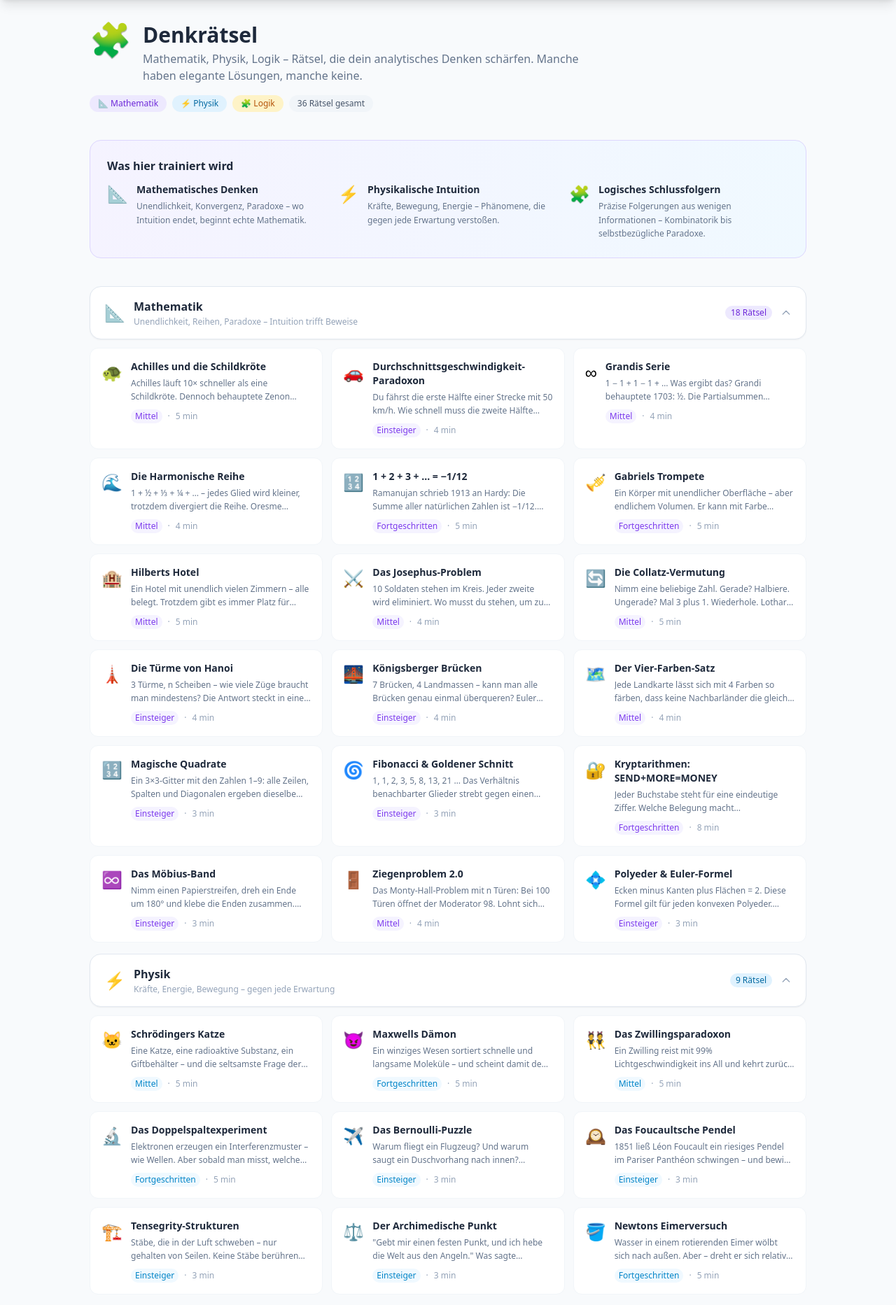
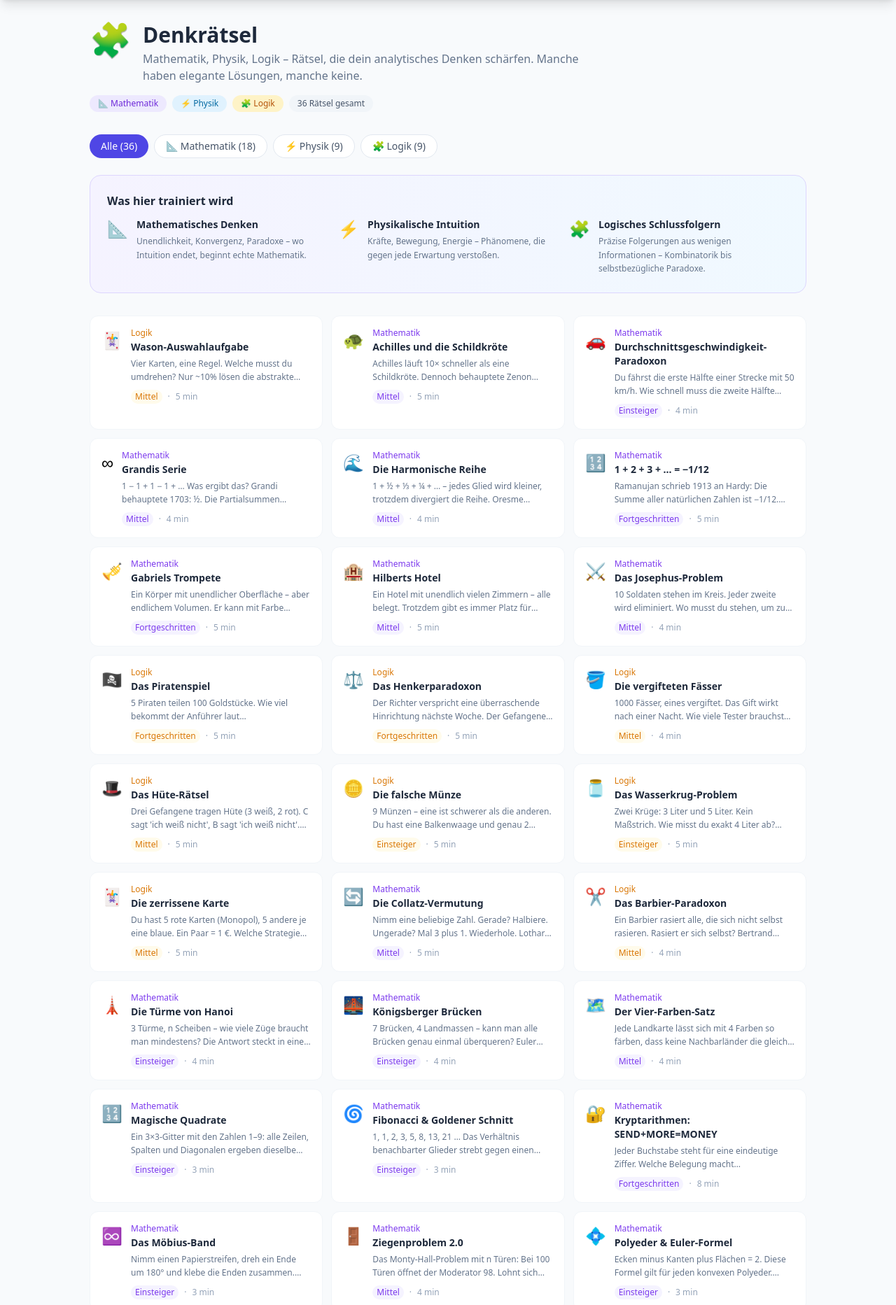
Before and after one commit to jyk24/spieltheorie, a FastAPI app: page /denkraetsel in a window 1280 px wide. Shown: the part 64-1929 px from the top of the page at 70% size. Run offline with FastAPI, Linux system fonts and the light colour scheme; some libraries are stand-ins or nearby versions.

Commit message:
feat: Tab-Navigation für Denkrätsel und Soziales
- Denkrätsel: Accordion ersetzt durch Kategorie-Filter-Tabs (Alle/Mathematik/Physik/Logik),
  flaches Kartenraster mit data-kat-Filterung, Intro-Box blendet sich bei aktivem Filter aus
- Soziales: Section-Tabs (Alle/Rätsel/Frameworks/TED Insights) mit URL-Hash-State,
  Accordion für Rätsel-Unterkategorien bleibt erhalten

Co-Authored-By: Claude Sonnet 4.6 <noreply@anthropic.com>

```diff
--- a/app/templates/denkraetsel.html
+++ b/app/templates/denkraetsel.html
@@ -5,10 +5,14 @@
 {% block og_description %}Mathematik, Physik, Logik: klassische Denkrätsel und Paradoxe für analytisches Denken – von Einsteiger bis Experte.{% endblock %}
 {% block content %}
 
+{% set kat_colors = {"Mathematik": "violet", "Physik": "sky", "Logik": "amber"} %}
+{% set kat_counts = {} %}
+{% for r in raetsel %}{% set _ = kat_counts.update({r.kategorie: (kat_counts.get(r.kategorie, 0) + 1)}) %}{% endfor %}
+
 <div class="max-w-5xl mx-auto">
 
   <!-- Hero -->
-  <div class="mb-10">
+  <div class="mb-8">
     <div class="flex items-start gap-4 mb-3">
       <div class="text-5xl">🧩</div>
       <div>
@@ -24,8 +28,16 @@
     </div>
   </div>
 
-  <!-- Intro-Box -->
-  <div class="bg-gradient-to-r from-violet-50 to-sky-50 border border-violet-200 rounded-2xl p-6 mb-10">
+  <!-- Kategorie-Filter-Tabs -->
+  <div class="flex gap-2 mb-6 flex-wrap" id="kat-filter">
+    <button class="kat-btn bg-indigo-600 text-white px-4 py-1.5 rounded-full text-sm font-medium transition-colors" data-kat="">Alle ({{ raetsel | length }})</button>
+    <button class="kat-btn bg-white border border-slate-200 text-slate-600 hover:border-violet-300 hover:text-violet-700 px-4 py-1.5 rounded-full text-sm font-medium transition-colors" data-kat="Mathematik">📐 Mathematik ({{ kat_counts.get("Mathematik", 0) }})</button>
+    <button class="kat-btn bg-white border border-slate-200 text-slate-600 hover:border-sky-300 hover:text-sky-700 px-4 py-1.5 rounded-full text-sm font-medium transition-colors" data-kat="Physik">⚡ Physik ({{ kat_counts.get("Physik", 0) }})</button>
+    <button class="kat-btn bg-white border border-slate-200 text-slate-600 hover:border-amber-300 hover:text-amber-700 px-4 py-1.5 rounded-full text-sm font-medium transition-colors" data-kat="Logik">🧩 Logik ({{ kat_counts.get("Logik", 0) }})</button>
+  </div>
+
+  <!-- Intro-Box (nur bei "Alle" sichtbar) -->
+  <div class="bg-gradient-to-r from-violet-50 to-sky-50 border border-violet-200 rounded-2xl p-6 mb-8 intro-box">
     <h2 class="font-bold text-slate-800 mb-3">Was hier trainiert wird</h2>
     <div class="grid grid-cols-1 sm:grid-cols-3 gap-4">
       <div class="flex items-start gap-3">
@@ -52,33 +64,15 @@
     </div>
   </div>
 
-  <!-- Kategorien als Akkordeon -->
-  {% set kat_config = [
-    ("Mathematik", "violet", "📐", "Unendlichkeit, Reihen, Paradoxe – Intuition trifft Beweise"),
-    ("Physik",     "sky",    "⚡", "Kräfte, Energie, Bewegung – gegen jede Erwartung"),
-    ("Logik",      "amber",  "🧩", "Schlussfolgern, Kombinatorik, selbstbezügliche Paradoxe"),
-  ] %}
-
-  <div class="space-y-4" id="kat-acc">
-  {% for kat, farbe, kat_icon, beschreibung in kat_config %}
-  {% set kat_raetsel = raetsel | selectattr("kategorie", "equalto", kat) | list %}
-  {% if kat_raetsel %}
-  <div class="kat-grp" data-kat="{{ kat }}">
-    <button class="kat-grp-btn w-full flex items-center gap-3 bg-white border border-slate-200 rounded-2xl px-5 py-4 hover:border-{{ farbe }}-300 transition-all text-left select-none shadow-sm group">
-      <span class="text-2xl shrink-0">{{ kat_icon }}</span>
-      <div class="flex-1 min-w-0">
-        <div class="font-bold text-slate-800 group-hover:text-{{ farbe }}-700 transition-colors">{{ kat }}</div>
-        <div class="text-xs text-slate-400 mt-0.5">{{ beschreibung }}</div>
-      </div>
-      <span class="text-xs bg-{{ farbe }}-100 text-{{ farbe }}-700 px-2 py-0.5 rounded-full font-medium shrink-0">{{ kat_raetsel | length }} Rätsel</span>
-      <svg class="kat-chev w-4 h-4 text-slate-400 transition-transform duration-200 shrink-0" fill="none" stroke="currentColor" viewBox="0 0 24 24"><path stroke-linecap="round" stroke-linejoin="round" stroke-width="2" d="M5 15l7-7 7 7"/></svg>
-    </button>
-    <div class="kat-grp-body mt-3 grid grid-cols-1 sm:grid-cols-2 lg:grid-cols-3 gap-3">
-      {% for r in kat_raetsel %}
-      <a href="/raetsel/{{ r.id }}"
-         class="flex items-start gap-3 bg-white border border-slate-100 rounded-xl p-4 hover:border-{{ farbe }}-200 hover:shadow-md transition-all group">
+  <!-- Karten-Grid -->
+  <div class="grid grid-cols-1 sm:grid-cols-2 lg:grid-cols-3 gap-3 mb-10" id="raetsel-grid">
+    {% for r in raetsel %}
+    {% set farbe = kat_colors.get(r.kategorie, "slate") %}
+    <a href="/raetsel/{{ r.id }}" data-kat="{{ r.kategorie }}"
+       class="raetsel-card flex items-start gap-3 bg-white border border-slate-100 rounded-xl p-4 hover:border-{{ farbe }}-200 hover:shadow-md transition-all group">
       <span class="text-2xl shrink-0 mt-0.5">{{ r.icon }}</span>
       <div class="flex-1 min-w-0">
+        <div class="text-xs text-{{ farbe }}-600 font-medium mb-0.5">{{ r.kategorie }}</div>
         <div class="font-semibold text-slate-800 text-sm group-hover:text-{{ farbe }}-700 transition-colors mb-1">{{ r.name }}</div>
         <p class="text-xs text-slate-500 leading-relaxed line-clamp-2">{{ r.beschreibung }}</p>
         <div class="flex items-center gap-2 mt-2 text-xs text-slate-400">
@@ -90,13 +84,9 @@
     </a>
     {% endfor %}
   </div>
-  </div>
-  {% endif %}
-  {% endfor %}
-  </div>
 
   <!-- Bottom CTA -->
-  <div class="mt-10 bg-slate-50 border border-slate-200 rounded-2xl p-6 text-center">
+  <div class="bg-slate-50 border border-slate-200 rounded-2xl p-6 text-center">
     <p class="font-bold text-slate-800 mb-1">Alle Kategorien auf einen Blick?</p>
     <p class="text-sm text-slate-500 mb-4">Rätsel, Spieltheorie, Psychologie und mehr – die vollständige Sammlung.</p>
     <div class="flex gap-3 justify-center flex-wrap">
@@ -109,29 +99,33 @@
 
 <script>
 (function() {
-  var STORAGE = 'denkraetsel_acc_v1';
-  var state = {};
-  try { state = JSON.parse(sessionStorage.getItem(STORAGE) || '{}'); } catch(e) {}
-  function save() { try { sessionStorage.setItem(STORAGE, JSON.stringify(state)); } catch(e) {} }
+  var btns = document.querySelectorAll('.kat-btn');
+  var cards = document.querySelectorAll('.raetsel-card');
+  var introBox = document.querySelector('.intro-box');
 
-  document.querySelectorAll('.kat-grp-btn').forEach(function(btn) {
-    var grp = btn.closest('.kat-grp');
-    var kat = grp.dataset.kat;
-    var body = grp.querySelector('.kat-grp-body');
-    var chev = btn.querySelector('.kat-chev');
-
-    if (state[kat] === 'collapsed') {
-      body.classList.add('hidden');
-      if (chev) chev.style.transform = 'rotate(180deg)';
+  function activateKat(kat) {
+    btns.forEach(function(b) {
+      var isActive = b.dataset.kat === kat;
+      b.classList.toggle('bg-indigo-600', isActive);
+      b.classList.toggle('text-white', isActive);
+      b.classList.toggle('bg-white', !isActive);
+      b.classList.toggle('border', !isActive);
+      b.classList.toggle('border-slate-200', !isActive);
+      b.classList.toggle('text-slate-600', !isActive);
+    });
+    cards.forEach(function(card) {
+      card.classList.toggle('hidden', !(!kat || card.dataset.kat === kat));
+    });
+    if (introBox) introBox.classList.toggle('hidden', kat !== '');
+    history.replaceState(null, '', kat ? '#' + kat : location.pathname);
   }
 
-    btn.addEventListener('click', function() {
-      var hidden = body.classList.toggle('hidden');
-      if (chev) chev.style.transform = hidden ? 'rotate(180deg)' : '';
-      state[kat] = hidden ? 'collapsed' : 'expanded';
-      save();
+  btns.forEach(function(btn) {
+    btn.addEventListener('click', function() { activateKat(btn.dataset.kat); });
   });
-  });
+
+  var initHash = location.hash.slice(1);
+  if (initHash) activateKat(initHash);
 })();
 </script>
 
```
Also changed, not shown: app/templates/soziales.html (+47 -18 lines). Lines whose indentation alone changed are shown as unchanged.
